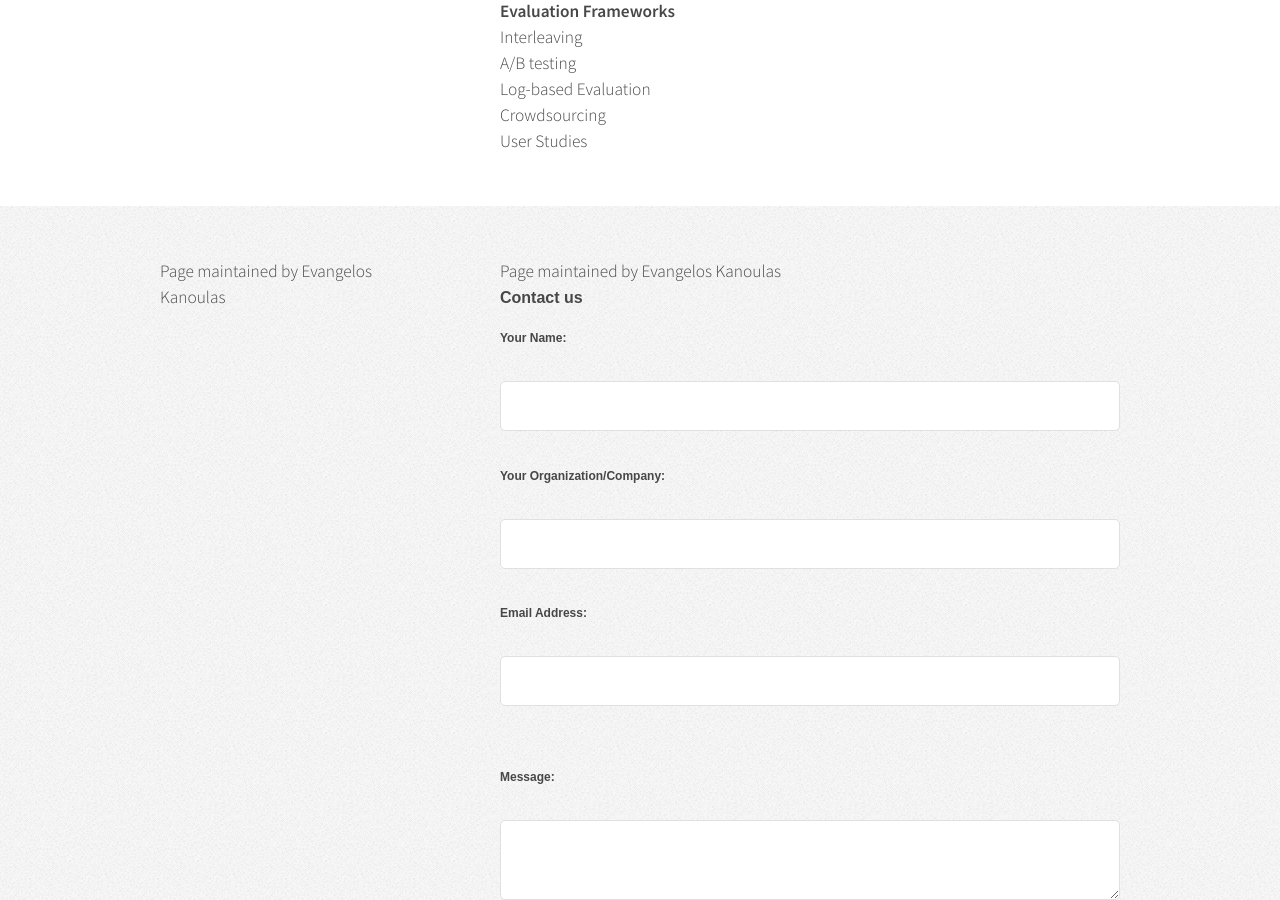
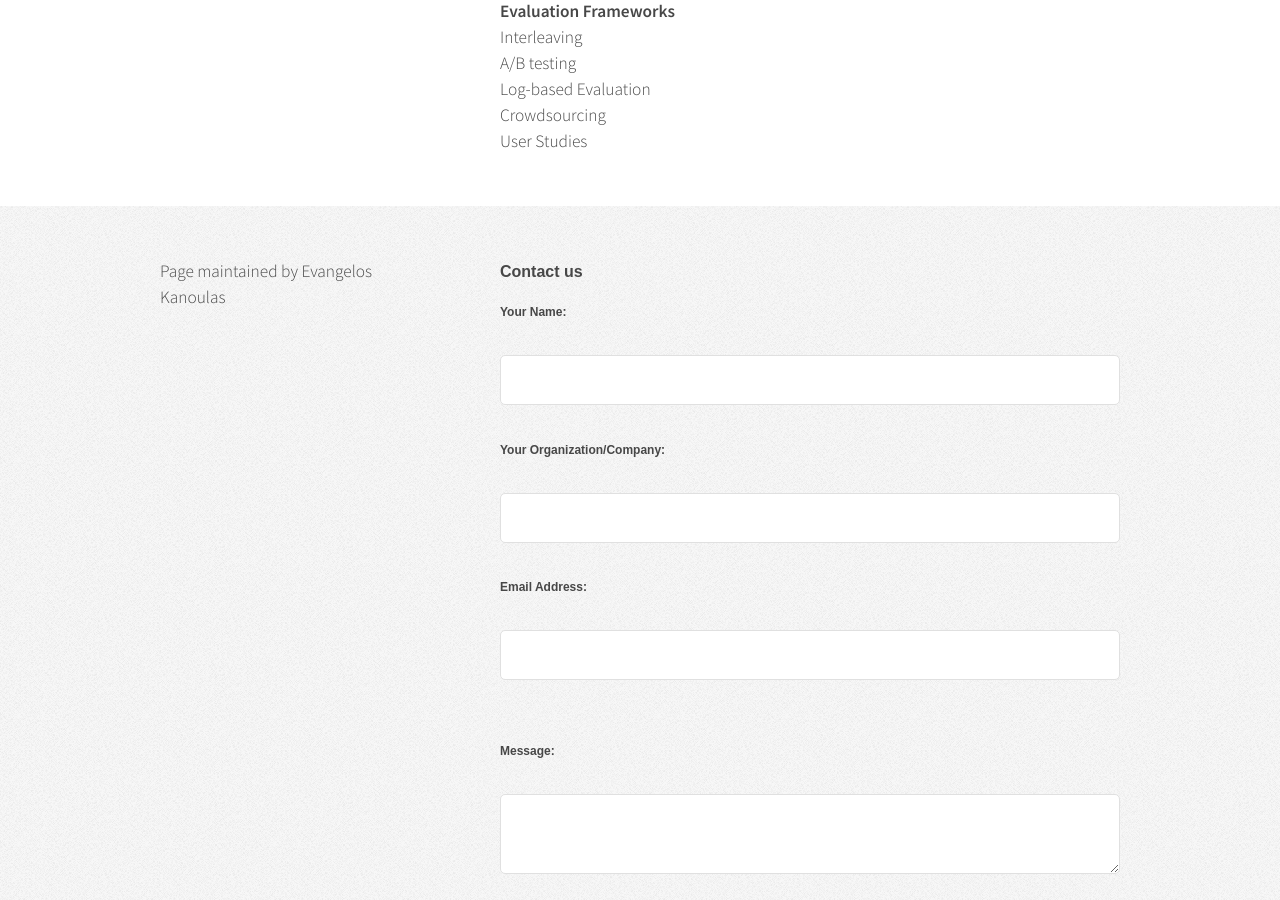
Before and after one commit to ekanou/RealEval, a Jekyll site: the page built from index.html, in a window 1280 px wide and 900 px high, scrolled down 984 px. Built offline with Jekyll 4.4.1, drawn with Linux system fonts in a browser that asks for light colours; the list of posts is cut into pages by our own code.

Commit message:
Update footer.html

```diff
--- a/_includes/footer.html
+++ b/_includes/footer.html
@@ -6,7 +6,6 @@
 							Page maintained by Evangelos Kanoulas
 						</section>
 						<section class="8u">
-							Page maintained by Evangelos Kanoulas
 							{% include contact-form.html %}
 						</section>
 					</div>
```
